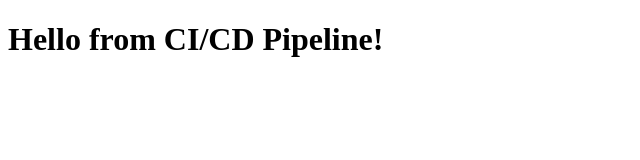
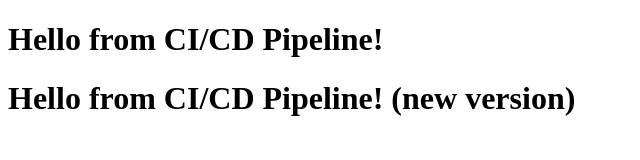
Before and after one commit to Meskaline213/web-app-ci, a plain HTML site: page index.html in a window 1280 px wide. Shown: the whole page, without its empty margins (0-640 px from the left). Drawn offline with Linux system fonts and the light colour scheme.

Commit message:
Update index.html for test

```diff
--- a/index.html
+++ b/index.html
@@ -1 +1,2 @@
 <!DOCTYPE html><html><head><title>CI/CD Test</title></head><body><h1>Hello from CI/CD Pipeline!</h1></body></html>
+<h1>Hello from CI/CD Pipeline! (new version)</h1>
```
